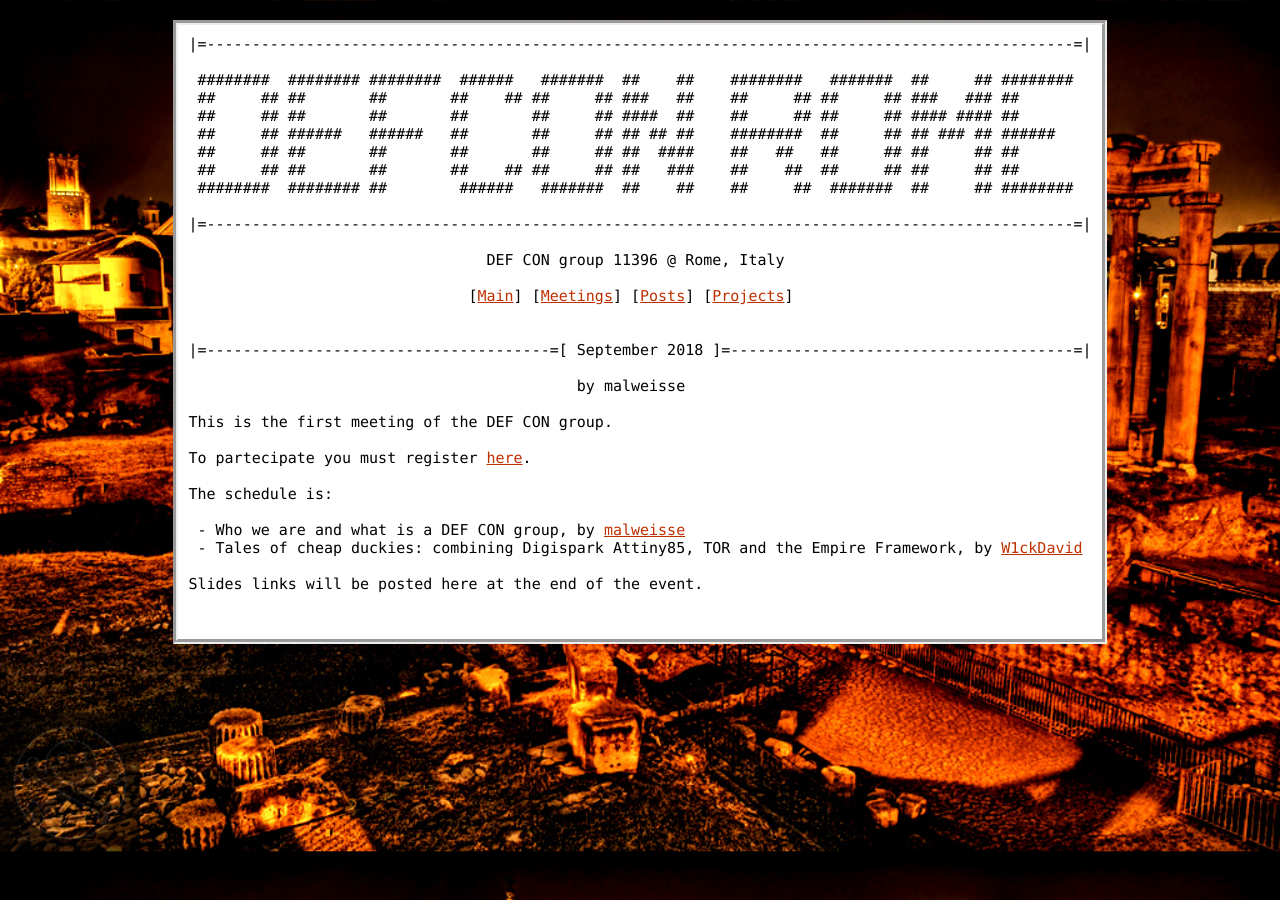
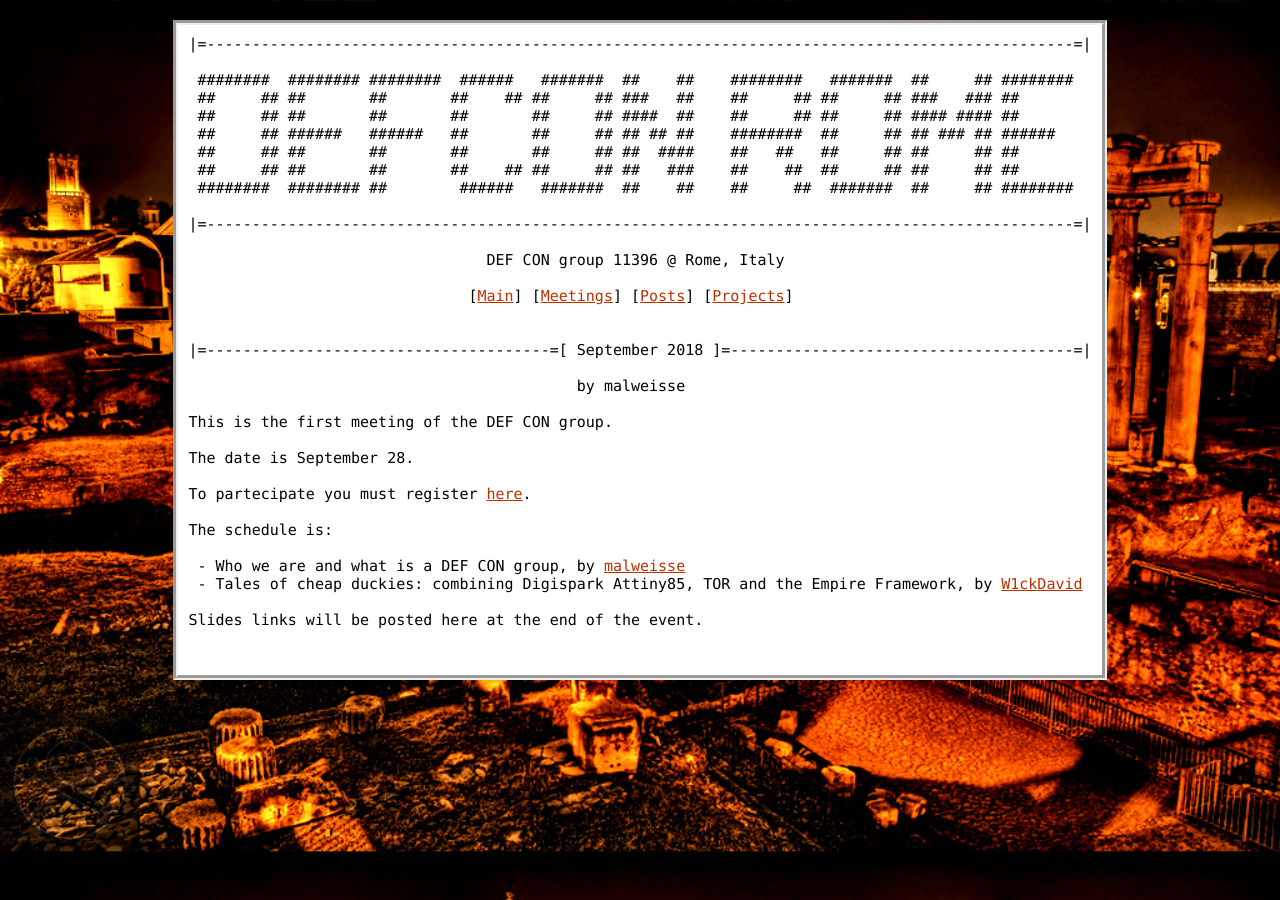
Before and after one commit to DEFCON753/defcon753.github.io, a Jekyll site: the page built from _posts/2018-08-16-meeting-sep28.html, in a window 1280 px wide. Built offline with Jekyll 4.4.1, drawn with Linux system fonts in a browser that asks for light colours.

Commit message:
sep 28 date

```diff
--- a/_posts/2018-08-16-meeting-sep18.html
+++ b/_posts/2018-08-16-meeting-sep28.html
@@ -8,6 +8,8 @@
 
 This is the first meeting of the DEF CON group.
 
+The date is September 28.
+
 To partecipate you must register <a href="https://goo.gl/forms/sisoE2XHfimQJQiI3">here</a>.
 
 The schedule is:
```
